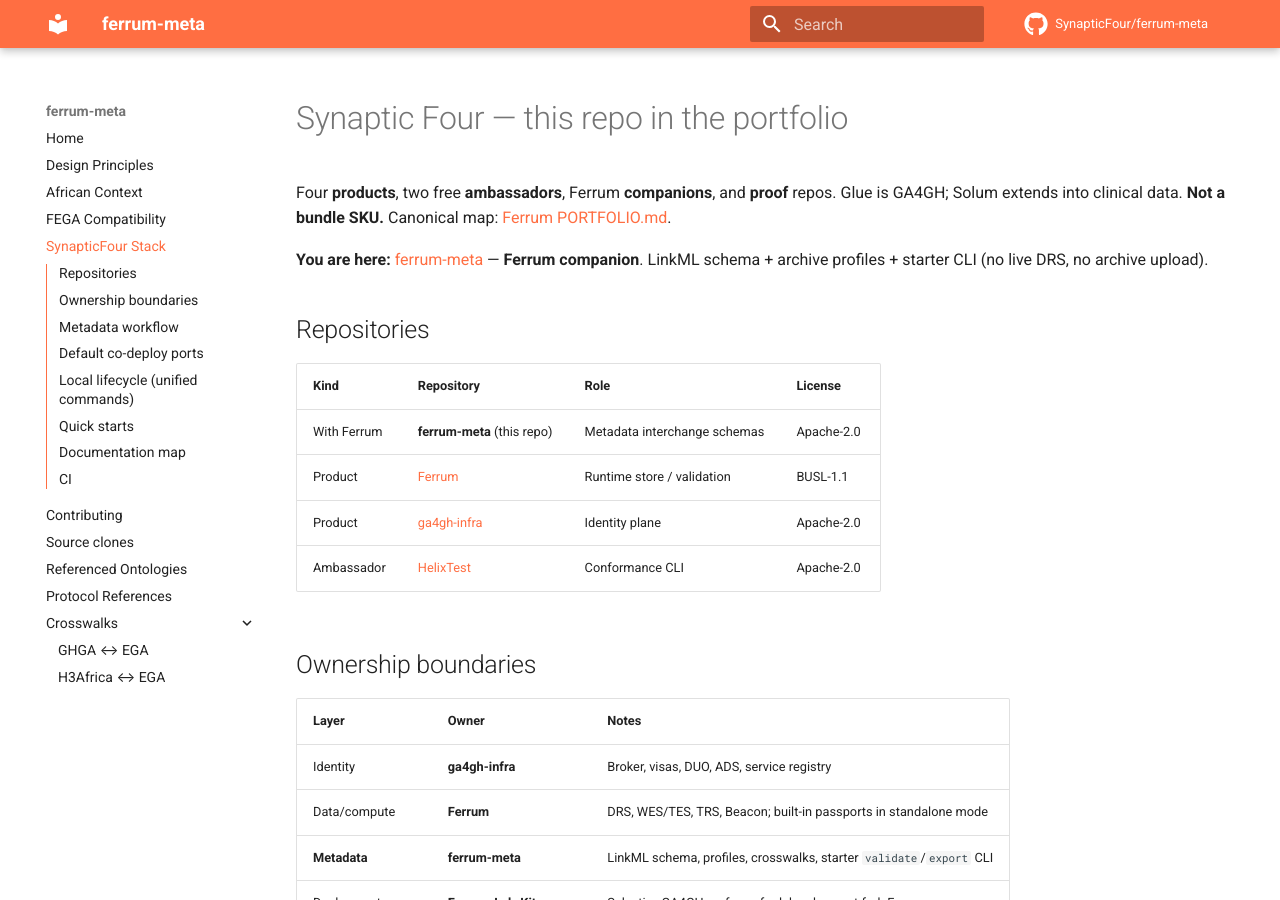
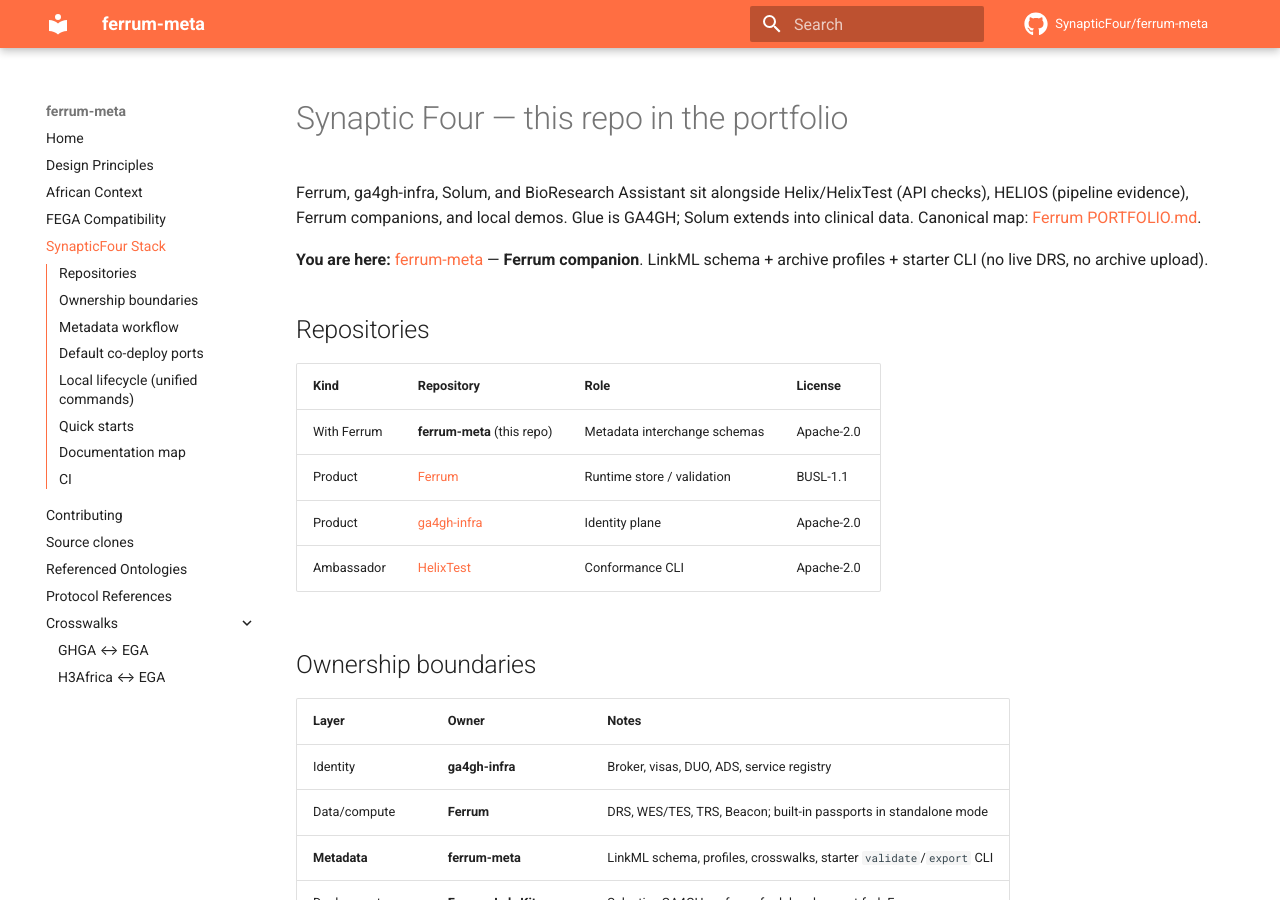
Before and after one commit to SynapticFour/ferrum-meta, an MkDocs documentation site: the page built from docs/ECOSYSTEM.md, in a window 1280 px wide and 900 px high. Built offline with MkDocs 1.6.1 and Material for MkDocs 9.7.7, drawn with Linux system fonts in a browser that asks for light colours; comment, search, counter and statistics services are not loaded.

Commit message:
Present public copy for visitors.
Drop pause banners and SKU framing so a first-time reader sees what each repository is.

```diff
--- a/docs/ECOSYSTEM.md
+++ b/docs/ECOSYSTEM.md
@@ -1,6 +1,6 @@
 # Synaptic Four — this repo in the portfolio
 
-Four **products**, two free **ambassadors**, Ferrum **companions**, and **proof** repos. Glue is GA4GH; Solum extends into clinical data. **Not a bundle SKU.** Canonical map: [Ferrum PORTFOLIO.md](https://github.com/SynapticFour/Ferrum/blob/main/docs/PORTFOLIO.md).
+Ferrum, ga4gh-infra, Solum, and BioResearch Assistant sit alongside Helix/HelixTest (API checks), HELIOS (pipeline evidence), Ferrum companions, and local demos. Glue is GA4GH; Solum extends into clinical data. Canonical map: [Ferrum PORTFOLIO.md](https://github.com/SynapticFour/Ferrum/blob/main/docs/PORTFOLIO.md).
 
 **You are here:** [ferrum-meta](https://github.com/SynapticFour/ferrum-meta) — **Ferrum companion**. LinkML schema + archive profiles + starter CLI (no live DRS, no archive upload).
 
```
